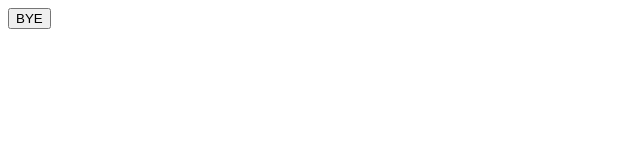
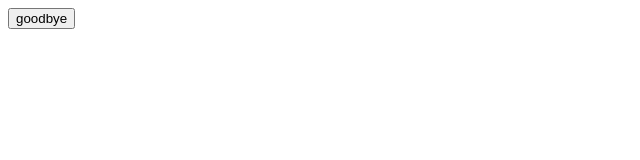
Before and after one commit to TessACraig89/Intro-to-jQuery-Lesson, a plain HTML site: page index.html in a window 1280 px wide. Both pictures are taken after a click on the button "BYE". Shown: the full height of the page, 0-640 px from the left. Drawn offline with nearby package versions, Linux system fonts and the light colour scheme.

Commit message:
writes jquery that selects and changes BYE button html on click

```diff
--- a/app.js
+++ b/app.js
@@ -1,4 +1,6 @@
 console.log("hello");
-// const $button = $('button');
-//
-// $button.click(console.log("hi"););
+const mainButton = $('button');
+
+$(mainButton).click(function() {
+  mainButton.html('goodbye');
+});
--- a/index.html
+++ b/index.html
@@ -7,6 +7,7 @@
   <body>
     <button>BYE</button>
   </body>
+  <script src="https://ajax.googleapis.com/ajax/libs/jquery/3.3.1/jquery.min.js"></script>
   <script src="app.js"></script>
-  <script src="https://ajax.googleapis.com/ajax/libs/jquery/3.3.1/jquery.min.js"></script>
+
 </html>
```
